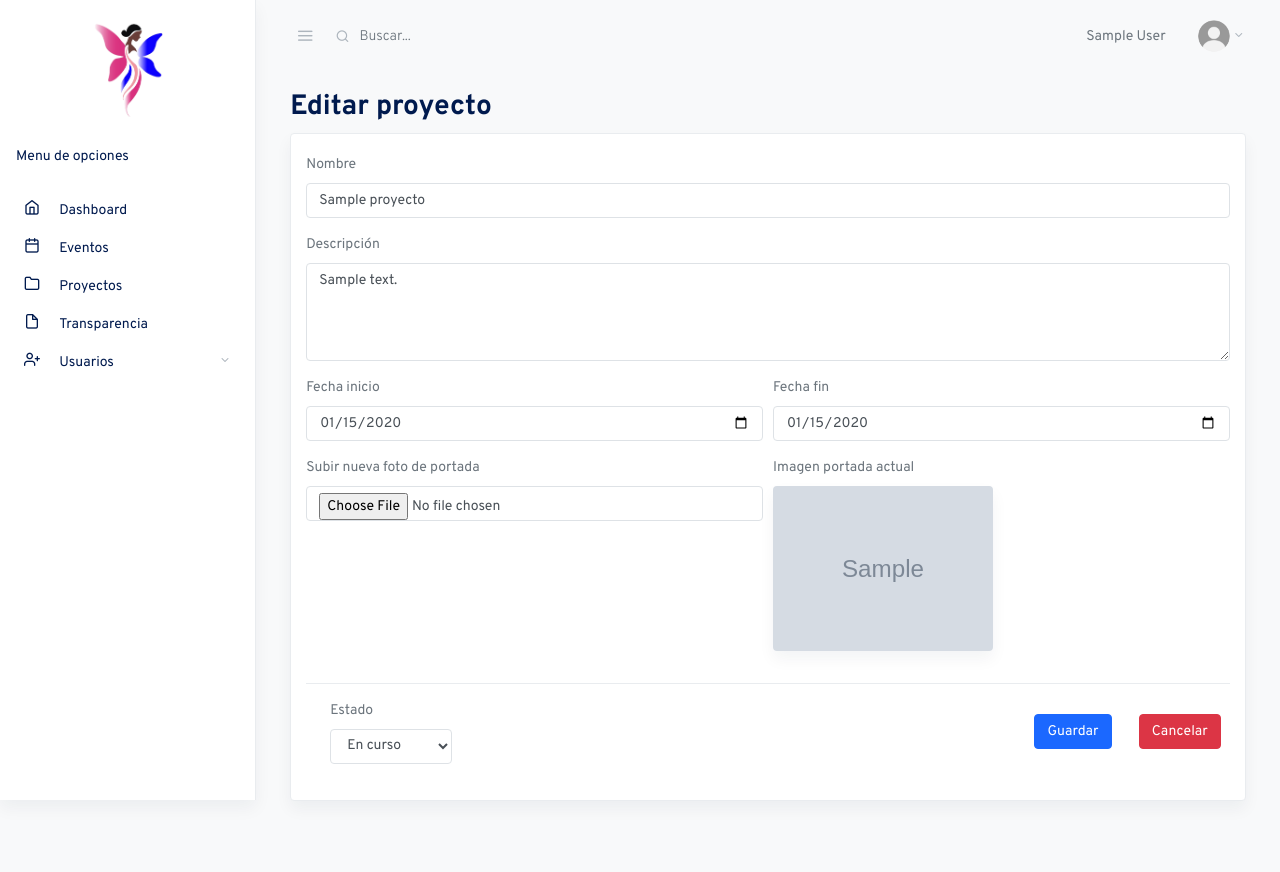
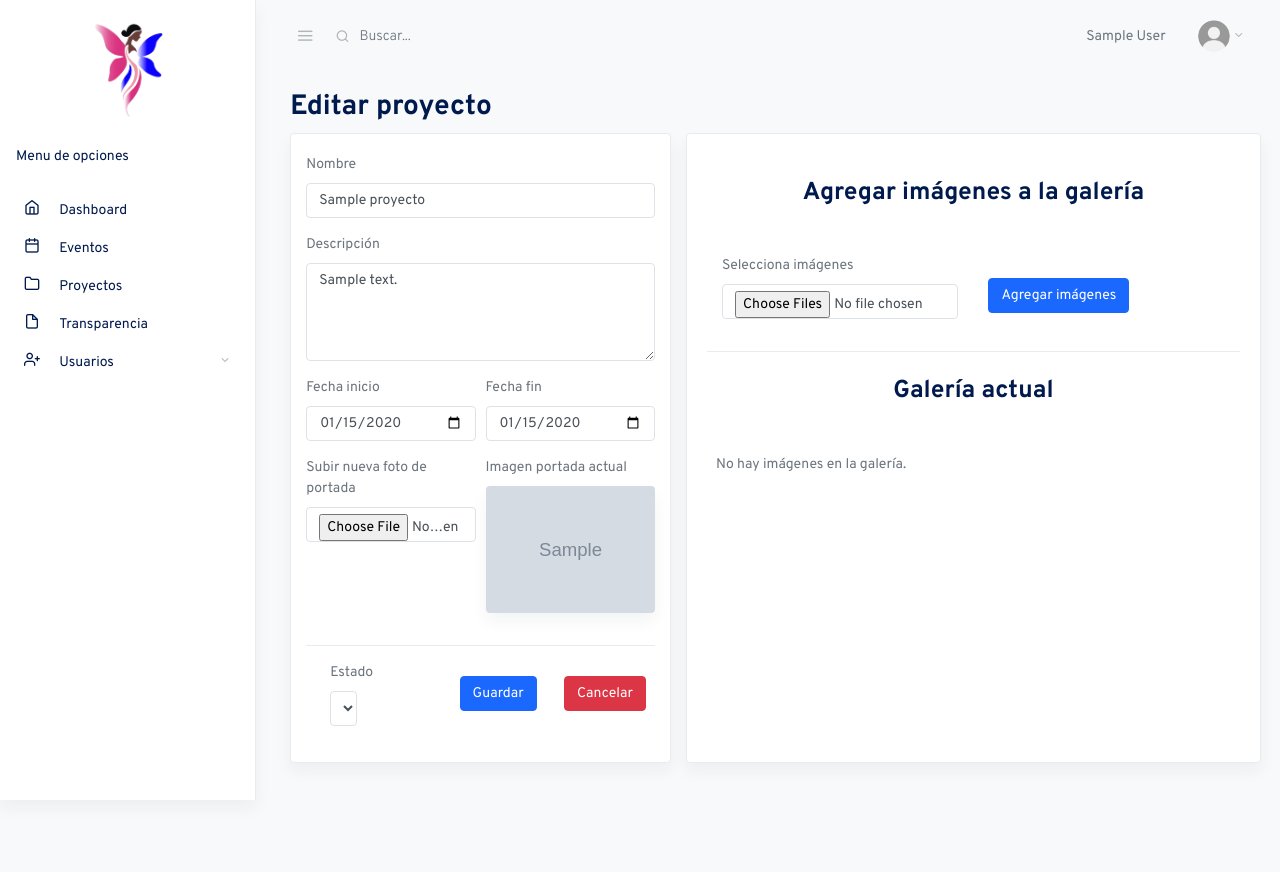
Before and after one commit to emily-ochoa-instipp/fundacionETM, a Django app: page /proyectos/proyectos/editar/1/ in a window 1280 px wide. Run offline with Django 5.2, Linux system fonts and the light colour scheme; a user stored in the database is signed in; tables that the repository leaves empty hold one stand-in row (values such as "Sample post"); grey boxes marked "Sample" are stand-in pictures; some libraries are stand-ins or nearby versions; some web fonts are replaced.

Commit message:
act evento y proyecto

```diff
--- a/apps/eventos/templates/eventos/editar_evento.html
+++ b/apps/eventos/templates/eventos/editar_evento.html
@@ -161,7 +161,7 @@
 
                   </div>
                 </div>
-              </div> <!-- end section -->
+              </div> <!-- end card section -->
             </div> <!-- .col-12 -->
           </div> <!-- .row -->
         </div> <!-- .container-fluid -->
--- a/apps/proyectos/templates/proyectos/editar_proyecto.html
+++ b/apps/proyectos/templates/proyectos/editar_proyecto.html
@@ -70,6 +70,76 @@
                   </div>
                 </div>
               </div> <!-- end section -->
+              <div class="card-deck">
+                <div class="card shadow mb-4">
+                  <div class="card-body">
+
+                    <form method="POST" action="{% url 'agregar_imagen_galeria' proyecto.id %}" enctype="multipart/form-data">
+                      {% csrf_token %}
+                      <div class="text-center mt-4 mb-5">
+                        <h3>Agregar imágenes a la galería</h3>
+                      </div>
+
+                      <div class="d-flex justify-content-between align-items-center">
+                          <div class="form-group col-md-6">
+                            <label for="inputTitulo">Selecciona imágenes</label>
+                            <input type="file" name="imagenes" multiple class="form-control" required>
+                          </div>
+
+                          <div class="form-group col-md-6">
+                            <button class="btn btn-primary mt-3">Agregar imágenes</button>
+                          </div>
+
+                      </div>
+                    </form>
+
+                    <hr>
+
+                    <div class="text-center mt-4 mb-5">
+                        <h3>Galería actual</h3>
+                    </div>
+
+                    <div class="row mt-3">
+                      {% for img in galeria %}
+                          <div class="col-md-3 mb-4 text-center item">
+                              <img src="{{ img.imagen_galeria.url }}" class="item-wrap img-fluid shadow rounded mb-3" style="height: 100px;">
+                              <br>
+
+                              <a href="" class="btn btn-danger btn-sm" data-toggle="modal" data-target="#exampleModal{{ img.id }}">Eliminar</a>
+
+
+                            <!-- Modal -->
+                              <div class="modal fade" id="exampleModal{{ img.id }}" tabindex="-1" aria-labelledby="exampleModalLabel{{ img.id }}" aria-hidden="true">
+                                <div class="modal-dialog">
+                                  <div class="modal-content">
+                                    <form method="post" action="{% url 'eliminar_imagen_galeria' img.id %}">
+                                      {% csrf_token %}
+                                      <div class="modal-header">
+                                        <h5 class="modal-title fs-5" id="exampleModalLabel {{ img.id }}">Confirmación de eliminación</h5>
+                                        <button type="button" class="close" data-dismiss="modal" aria-label="Close"></button>
+                                      </div>
+                                      <div class="modal-body">
+                                        ¿Estas seguro de eliminar esta imagen del proyecto {{ proyecto.nombre }}?
+                                      </div>
+                                      <div class="modal-footer">
+                                        <a href="{% url 'editar_proyecto' proyecto.id %}" class="btn btn-primary"data-bs-dismiss="modal">Cancelar</a>
+                                        <button type="submit" class="btn btn-danger">Eliminar</button>
+                                      </div>
+                                    </form>
+                                  </div>
+                                </div>
+                              </div>
+
+                          </div>
+                            {% empty %}
+                              <p class="ml-4">No hay imágenes en la galería.</p>
+                            {% endfor %}
+                    </div>
+
+                  </div>
+                </div>
+              </div> <!-- end card section -->
+
             </div> <!-- .col-12 -->
           </div> <!-- .row -->
         </div> <!-- .container-fluid -->
```
